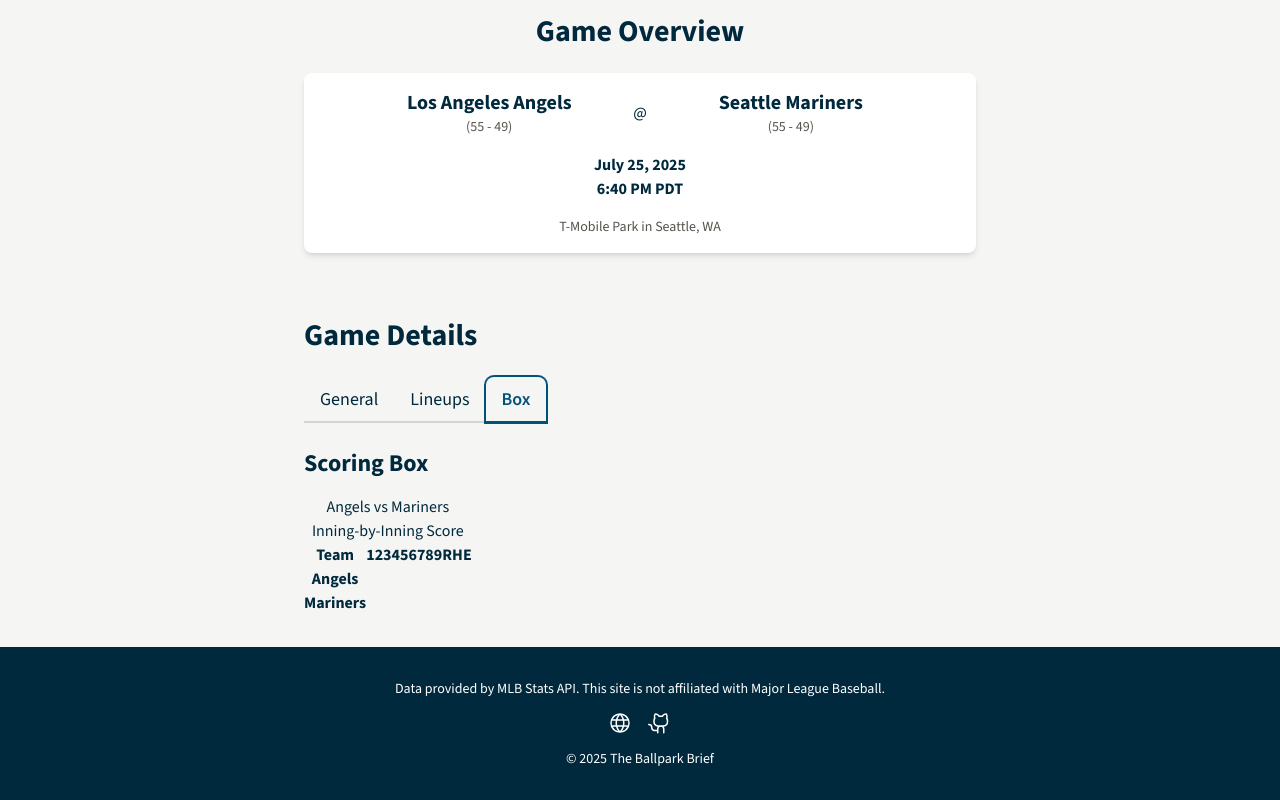
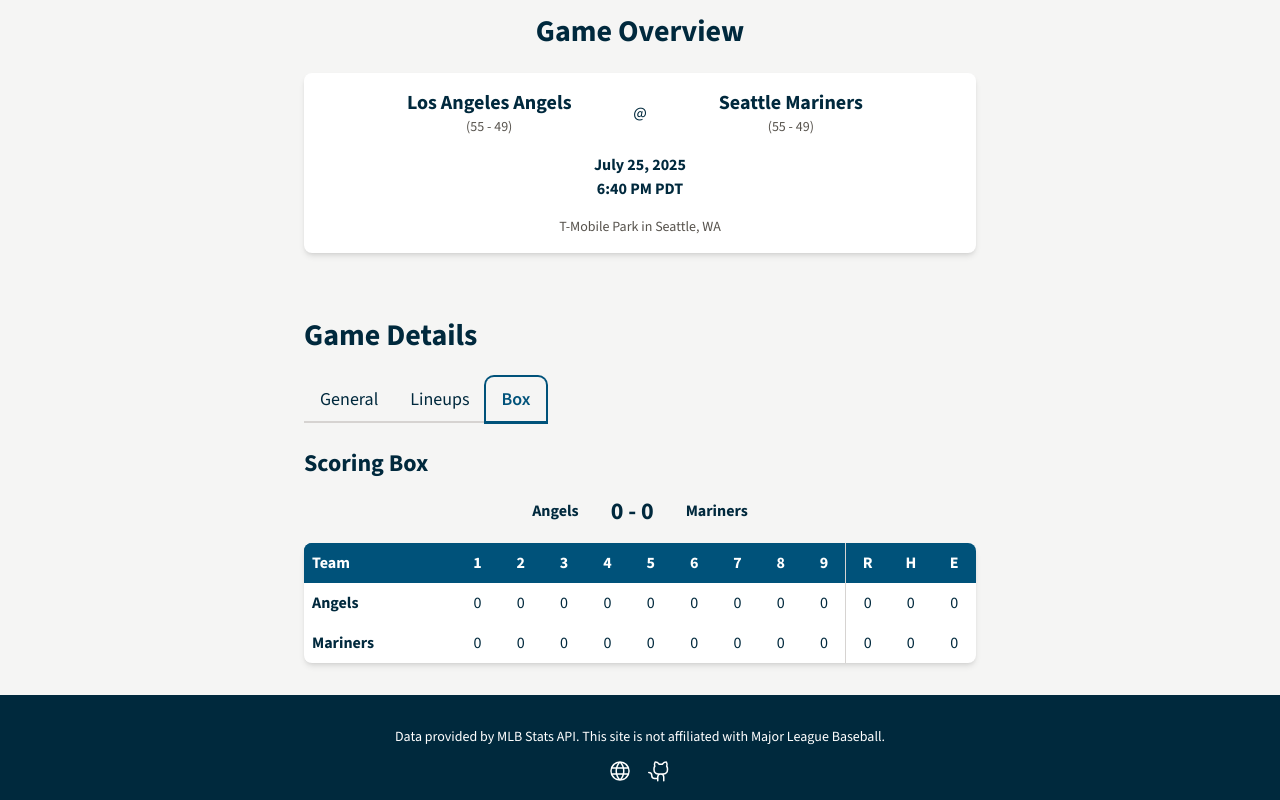
Before and after one commit to hannahkim313/the-ballpark-brief, a Next.js app: page / in a window 1280 px wide. Both pictures are taken after a click on the tab "Box". Shown: the part 465-1265 px from the top of the page. Built offline with nearby package versions, Linux system fonts and the light colour scheme.

Commit message:
Style the scoring box and add a large score overview above the box for quick data scan

```diff
--- a/app/globals.css
+++ b/app/globals.css
@@ -9,13 +9,14 @@
 
 @layer base {
   html {
+    height: 100%;
     scroll-behavior: smooth;
     -webkit-font-smoothing: antialiased;
     -moz-osx-font-smoothing: grayscale;
   }
 
   body {
-    @apply text-primary-900 text-pretty;
+    @apply text-primary-900 h-full text-pretty;
   }
 
   h1 {
@@ -41,6 +42,16 @@
 
   button {
     cursor: pointer;
+  }
+
+  th,
+  td {
+    @apply p-2;
+  }
+
+  th:first-child,
+  td:first-child {
+    @apply sticky left-0 z-10 text-left shadow-md;
   }
 
   abbr[title] {
@@ -80,8 +91,20 @@
   @apply rounded-lg border-1 border-stone-500 px-4 py-2 font-medium;
 }
 
+@utility team-col {
+  @apply w-28 bg-white text-left;
+}
+
+@utility score-col {
+  @apply w-8;
+}
+
+@utility border-col {
+  @apply border-l-1 border-stone-300;
+}
+
 @utility tab {
-  @apply data-[selected]:border-primary-500 data-[selected]:text-primary-500 cursor-pointer border-b-2 border-stone-300 px-4 py-2 ring-offset-0 transition-all outline-none hover:rounded-t-lg hover:bg-stone-200 focus-visible:border-b-1 focus-visible:bg-stone-100 data-[active]:ring-0 data-[selected]:rounded-t-lg data-[selected]:font-semibold md:text-lg;
+  @apply data-[selected]:border-primary-500 data-[selected]:text-primary-500 cursor-pointer border-b-2 border-stone-300 px-4 py-2 ring-offset-0 transition-all outline-none hover:rounded-t-lg hover:bg-stone-200 focus-visible:border-b-1 focus-visible:bg-stone-100 data-[active]:bg-stone-300 data-[active]:ring-0 data-[selected]:rounded-t-lg data-[selected]:font-semibold md:text-lg;
 }
 
 @utility btn-primary {
--- a/app/layout.tsx
+++ b/app/layout.tsx
@@ -18,7 +18,7 @@ const Layout = ({ children }: LayoutProps) => {
     <html lang="en" className={sourceSans3.className}>
       <body className="grid min-h-full grid-rows-[auto_1fr_auto]">
         <Header />
-        <main>{children}</main>
+        <main className="min-w-0">{children}</main>
         <Footer />
       </body>
     </html>
--- a/components/BoxTabContent.tsx
+++ b/components/BoxTabContent.tsx
@@ -2,39 +2,110 @@ const BoxTabContent = () => {
   return (
     <div>
       <h3>Scoring Box</h3>
+
+      <div className="flex flex-col gap-3 md:gap-4">
+        <p className="flex items-center justify-center gap-8 font-bold">
+          <span>Angels</span>
+          {/* TODO: Update score with dynamic values */}
+          <span className="text-xl md:text-2xl">0 - 0</span>
+          <span>Mariners</span>
+        </p>
+
         {/* TODO: Fetch and render API data */}
-      <table>
+        <div className="data-card w-full overflow-x-auto p-0">
+          <table className="w-full table-fixed border-collapse text-center whitespace-nowrap">
             {/* TODO: Update team names with dynamic values */}
-        <caption>Angels vs Mariners Inning-by-Inning Score</caption>
-        <thead>
+            <caption className="sr-only">
+              Angels vs Mariners Inning-by-Inning Score
+            </caption>
+
+            <thead className="bg-primary-500 text-white">
               <tr>
-            <th scope="col">Team</th>
-            <th scope="col">1</th>
-            <th scope="col">2</th>
-            <th scope="col">3</th>
-            <th scope="col">4</th>
-            <th scope="col">5</th>
-            <th scope="col">6</th>
-            <th scope="col">7</th>
-            <th scope="col">8</th>
-            <th scope="col">9</th>
+                <th scope="col" className="team-col bg-primary-500">
+                  Team
+                </th>
+                <th scope="col" className="score-col">
+                  1
+                </th>
+                <th scope="col" className="score-col">
+                  2
+                </th>
+                <th scope="col" className="score-col">
+                  3
+                </th>
+                <th scope="col" className="score-col">
+                  4
+                </th>
+                <th scope="col" className="score-col">
+                  5
+                </th>
+                <th scope="col" className="score-col">
+                  6
+                </th>
+                <th scope="col" className="score-col">
+                  7
+                </th>
+                <th scope="col" className="score-col">
+                  8
+                </th>
+                <th scope="col" className="score-col">
+                  9
+                </th>
                 {/* TODO: Dynamically add extra cols if games goes into extra innings */}
-            <th scope="col">R</th>
-            <th scope="col">H</th>
-            <th scope="col">E</th>
+                <th scope="col" className="score-col border-col">
+                  R
+                </th>
+                <th scope="col" className="score-col">
+                  H
+                </th>
+                <th scope="col" className="score-col">
+                  E
+                </th>
               </tr>
             </thead>
+
             <tbody>
               <tr>
-            <th scope="row">Angels</th>
+                <th scope="row" className="team-col">
+                  Angels
+                </th>
                 {/* TODO: Dynamically add <td> to represent table value for each col of this row */}
+                <td className="score-col">0</td>
+                <td className="score-col">0</td>
+                <td className="score-col">0</td>
+                <td className="score-col">0</td>
+                <td className="score-col">0</td>
+                <td className="score-col">0</td>
+                <td className="score-col">0</td>
+                <td className="score-col">0</td>
+                <td className="score-col">0</td>
+                <td className="score-col border-col">0</td>
+                <td className="score-col">0</td>
+                <td className="score-col">0</td>
               </tr>
+
               <tr>
-            <th scope="row">Mariners</th>
+                <th scope="row" className="team-col">
+                  Mariners
+                </th>
                 {/* TODO: Dynamically add <td> to represent table value for each col of this row */}
+                <td className="score-col">0</td>
+                <td className="score-col">0</td>
+                <td className="score-col">0</td>
+                <td className="score-col">0</td>
+                <td className="score-col">0</td>
+                <td className="score-col">0</td>
+                <td className="score-col">0</td>
+                <td className="score-col">0</td>
+                <td className="score-col">0</td>
+                <td className="score-col border-col">0</td>
+                <td className="score-col">0</td>
+                <td className="score-col">0</td>
               </tr>
             </tbody>
           </table>
+        </div>
+      </div>
     </div>
   );
 };
```
Lines whose indentation alone changed are shown as unchanged.
